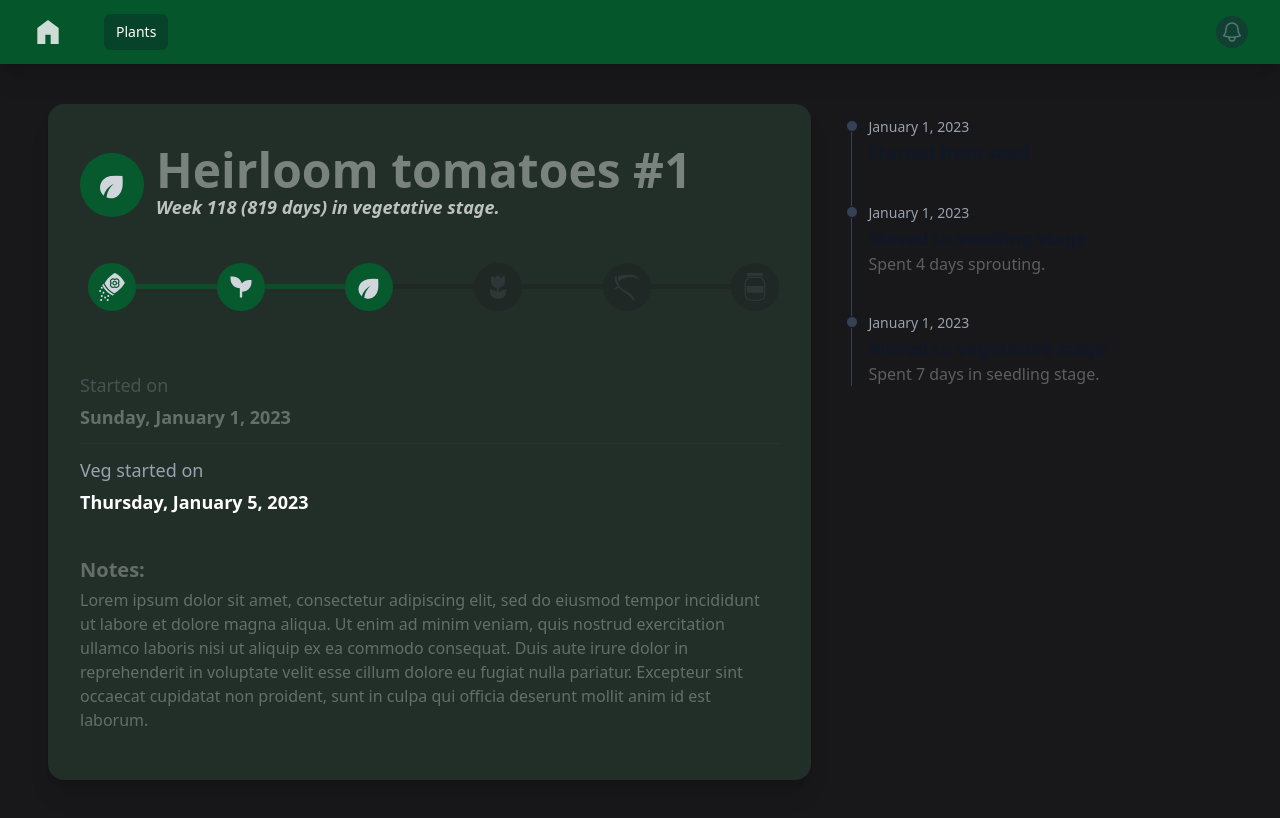
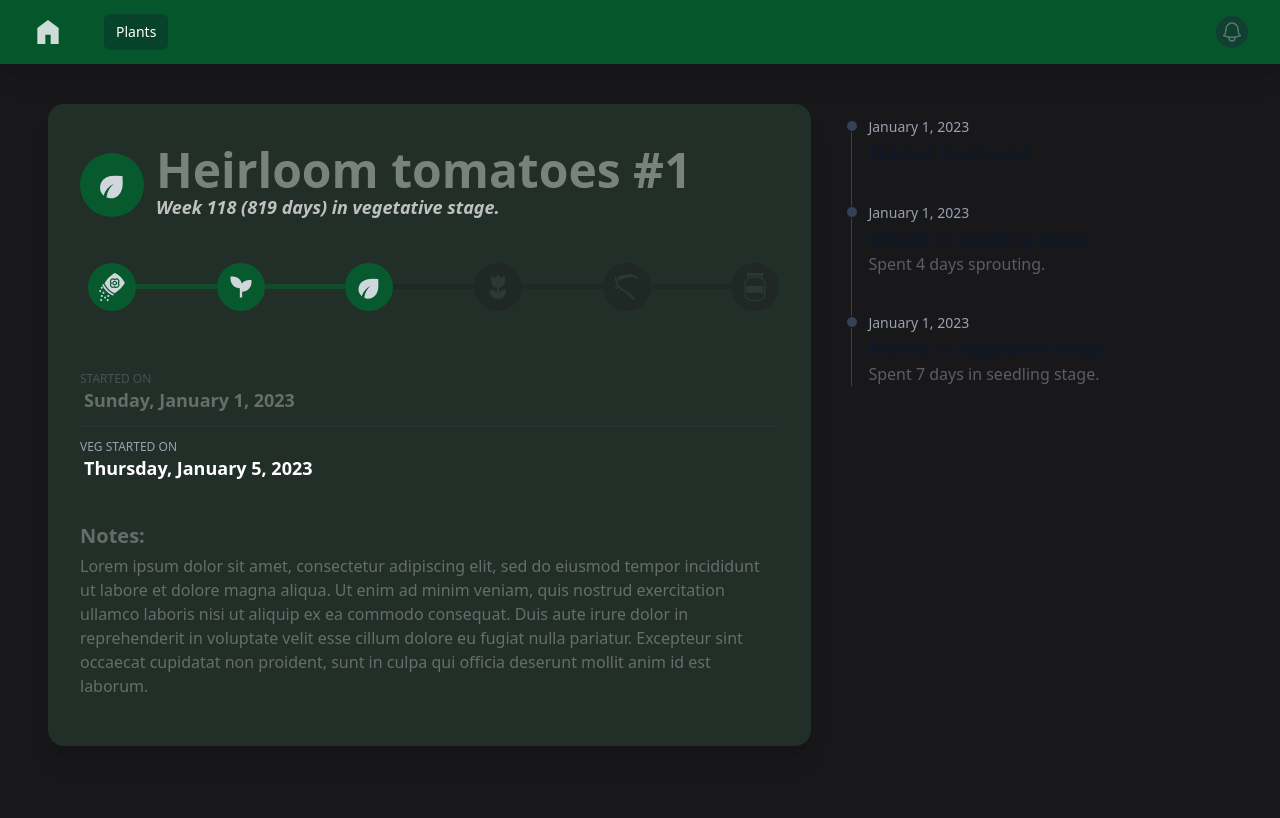
Before and after one commit to jesse-kaufman/plant-tracker-client, a Vue app: page / in a window 1280 px wide. Built offline with nearby package versions, Linux system fonts and the light colour scheme.

Commit message:
fix: adjust date item styles for space and legibility

```diff
--- a/src/components/PlantDetail/PlantDetailDateItem.vue
+++ b/src/components/PlantDetail/PlantDetailDateItem.vue
@@ -1,7 +1,7 @@
 <template>
   <div v-if="show" class="opacity-30 flex flex-col py-3 last:opacity-100">
-    <dt class="mb-1 text-gray-400 md:text-lg">{{ title }}</dt>
-    <dd class="text-lg font-semibold">
+    <dt class="leading-tight text-gray-400 text-xs uppercase">{{ title }}</dt>
+    <dd class="pl-1 text-lg font-semibold">
       {{
         date.toLocaleDateString("en-US", {
           weekday: "long",
```
